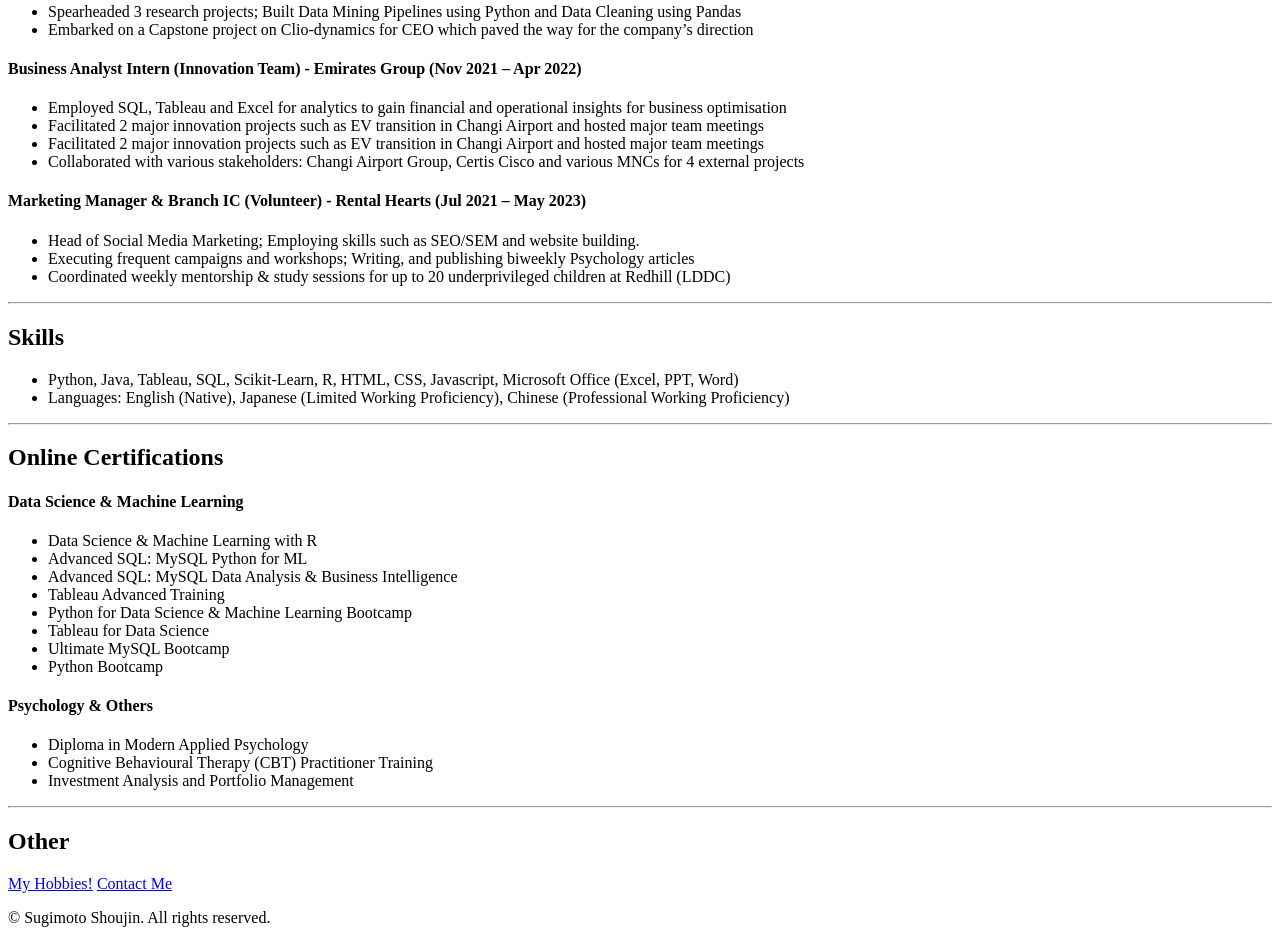
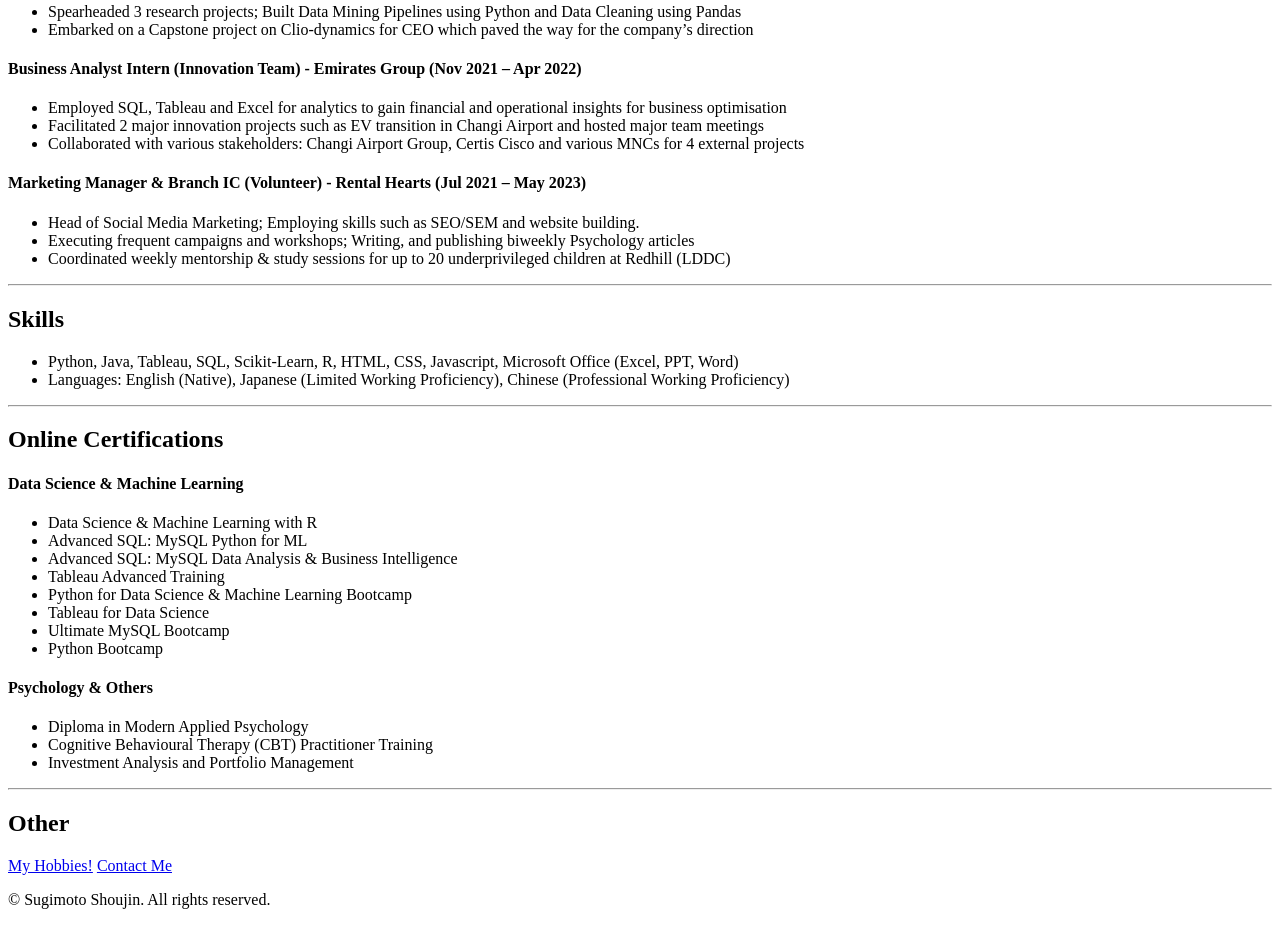
Before and after one commit to jinnsuke/resume, a plain HTML site: page index.html in a window 1280 px wide. Shown: the part 988-1920 px from the top of the page. Drawn offline with Linux system fonts and the light colour scheme.

Commit message:
index.html

```diff
--- a/index.html
+++ b/index.html
@@ -51,7 +51,6 @@
     <ul>
         <li>Employed SQL, Tableau and Excel for analytics to gain financial and operational insights for business optimisation</li>
         <li>Facilitated 2 major innovation projects such as EV transition in Changi Airport and hosted major team meetings</li>
-        <li>Facilitated 2 major innovation projects such as EV transition in Changi Airport and hosted major team meetings</li>
         <li>Collaborated with various stakeholders: Changi Airport Group, Certis Cisco and various MNCs for 4 external projects</li>
     </ul>
     <h4>Marketing Manager & Branch IC (Volunteer) - Rental Hearts (Jul 2021 – May 2023)</h4>
```
